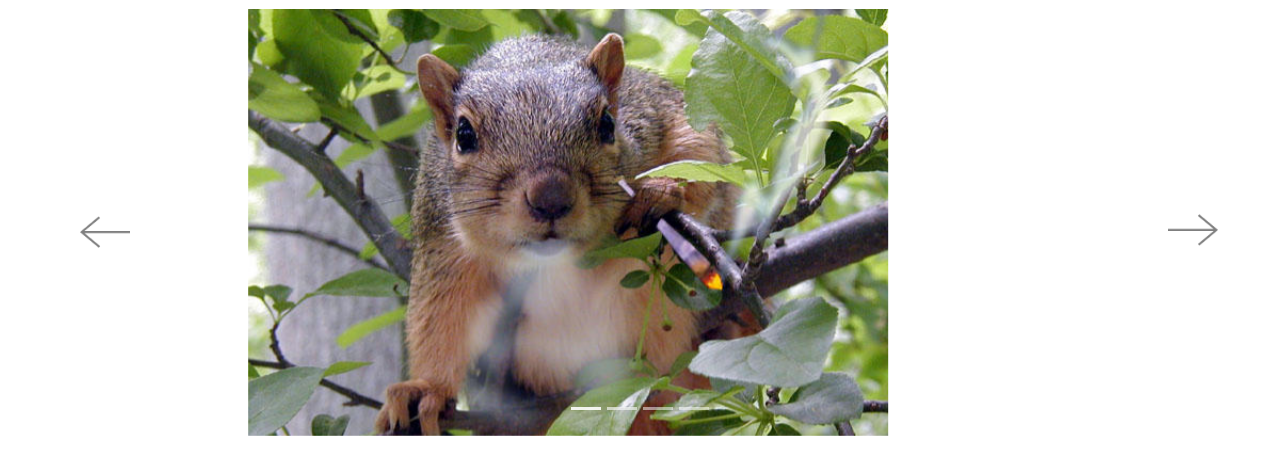
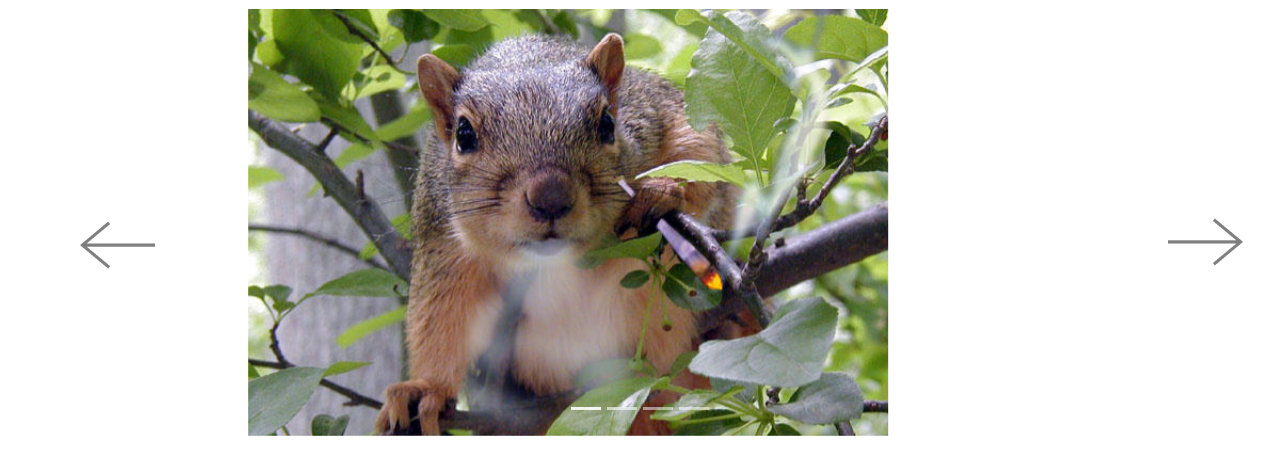
Before and after one commit to oliversestak/final-projekt, a website: page index1.html in a window 1280 px wide. Shown: the part 63-538 px from the top of the page. Drawn offline with nearby package versions, Linux system fonts and the light colour scheme.

Commit message:
carousel-done

```diff
--- a/index1.html
+++ b/index1.html
@@ -76,10 +76,10 @@
 
   <!-- Left and right controls/icons -->
   <button class="carousel-control-prev  h-25 m-auto" type="button" data-bs-target="#demo" data-bs-slide="prev">
-    <span class="carousel-control-prev-icon"> <img src="obrazky/iconmonstr-arrow-right-thin.png" style="height: 50px;" alt=""> </span>
+    <span class="carousel-control-prev-icon"> <img src="obrazky/iconmonstr-arrow-right-thin.png" style="height: 75px;" alt=""> </span>
   </button>
   <button class="carousel-control-next  h-25 m-auto " type="button" data-bs-target="#demo" data-bs-slide="next">
-    <span class="carousel-control-next-icon"> <img src="obrazky/iconmonstr-arrow-right-thin - kopie.png" style="height: 50px;" alt=""> </span>
+    <span class="carousel-control-next-icon"> <img src="obrazky/iconmonstr-arrow-right-thin - kopie.png" style="height: 75px;" alt=""> </span>
   </button>
 
 </div>
```
